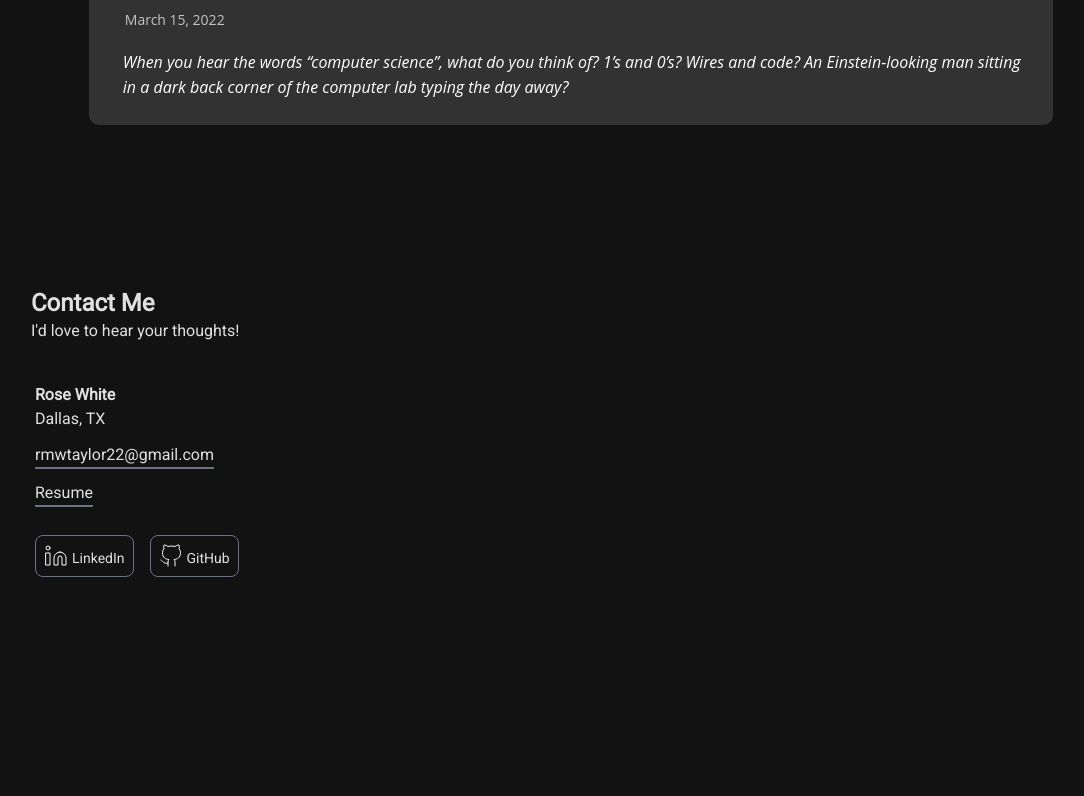
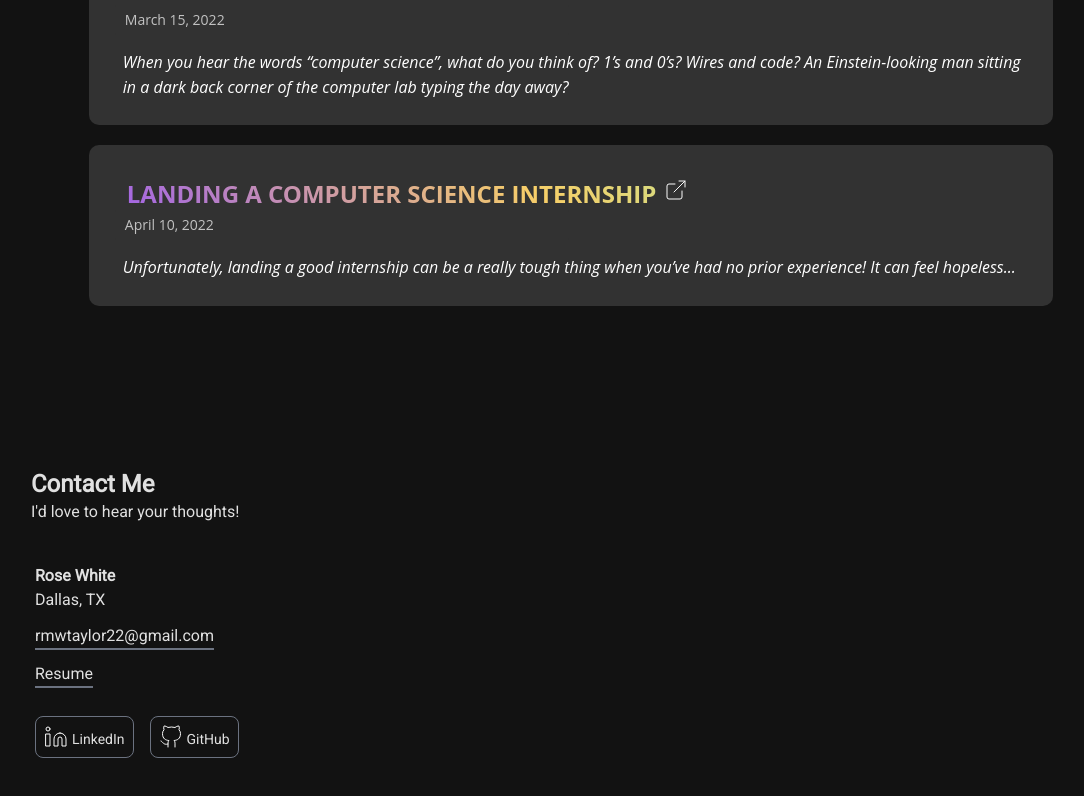
Before and after one commit to rmwtaylor22/portfolioWebsite, a React (Create React App) app: page / in a window 1280 px wide. Shown: the part 6244-7040 px from the top of the page, without its empty margins (117-1201 px from the left). Before the commit the page ends 6981 px from the top, so only its background shows below. Built offline with nearby package versions, Linux system fonts and the light colour scheme; the HTML template or start-up script is replaced by a standard one.

Commit message:
Update BlogData.js

```diff
--- a/src/BlogData.js
+++ b/src/BlogData.js
@@ -15,6 +15,14 @@ const blogContent = [
         ],
         link: 'https://rmwtaylor22.github.io/github-pages-with-jekyll/2022/03/14/why-computer-science-needs-creatives.html',
     },
+    {
+        companyName: 'Landing a Computer Science Internship',
+        duration: "April 10, 2022",
+        workDes: [
+            'Unfortunately, landing a good internship can be a really tough thing when you’ve had no prior experience! It can feel hopeless...',
+        ],
+        link: 'https://rmwtaylor22.github.io/github-pages-with-jekyll/2022/04/10/landing-an-internship.html',
+    },
 
 ];
 
```
